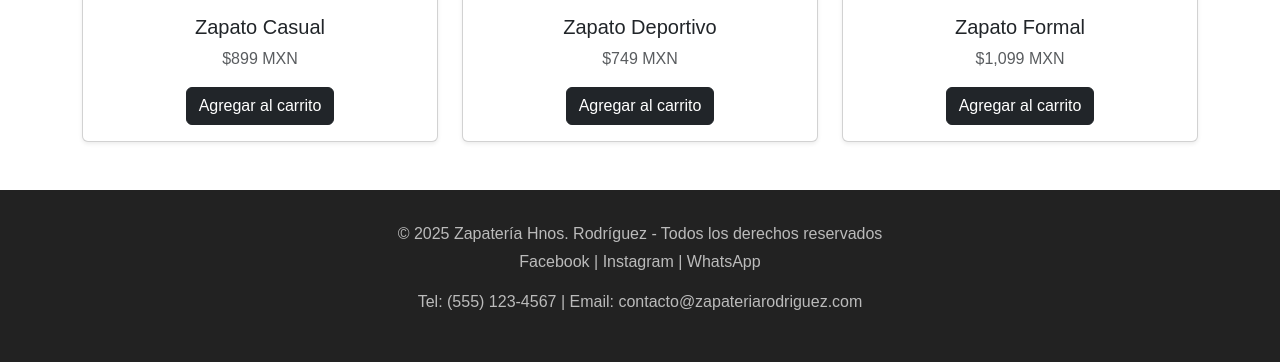
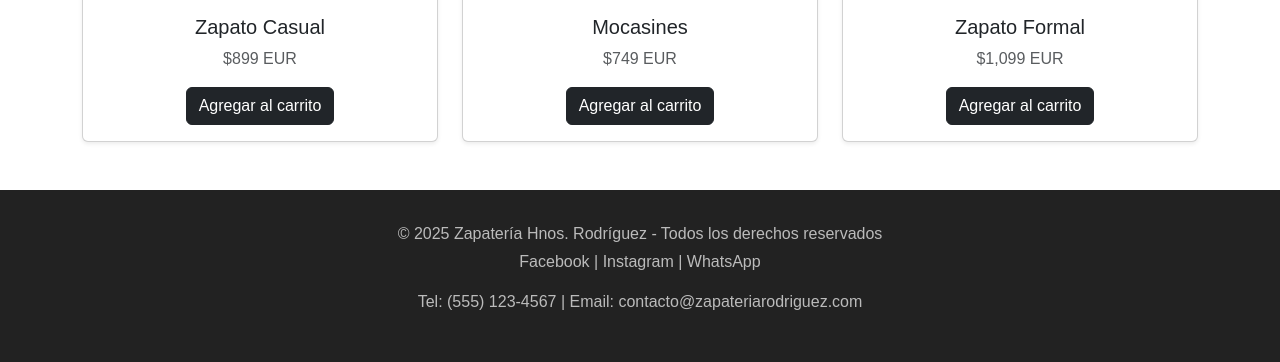
Before and after one commit to PGPI-Grupo-2-13/E-commerce-Zapateria-Hnos.-Rodriguez, a Django app: page / in a window 1280 px wide. Shown: the part 930-1292 px from the top of the page. Run offline with Django 5.2, Linux system fonts and the light colour scheme.

Commit message:
fix: vista de home arreglada en despliegue

```diff
--- a/home/templates/home.html
+++ b/home/templates/home.html
@@ -1,5 +1,6 @@
 <!DOCTYPE html>
 <html lang="es">
+
 <head>
     <meta charset="UTF-8">
     <meta name="viewport" content="width=device-width, initial-scale=1">
@@ -9,37 +10,44 @@
         body {
             font-family: "Poppins", sans-serif;
         }
+
         .navbar-brand {
             font-weight: bold;
         }
+
         .hero {
-            background: url('https://images.unsplash.com/photo-1519741497674-611481863552?auto=format&fit=crop&w=1500&q=80') center/cover no-repeat;
+            background: url('https://marfranc.com/img/cms/2024-08-23-magazine-02.png') center/cover no-repeat;
             height: 60vh;
             color: white;
             display: flex;
             align-items: center;
             justify-content: center;
             flex-direction: column;
-            text-shadow: 2px 2px 5px rgba(0,0,0,0.5);
+            text-shadow: 2px 2px 5px rgba(0, 0, 0, 0.5);
         }
+
         .product-card img {
             height: 250px;
             object-fit: cover;
         }
+
         footer {
             background-color: #222;
             color: #bbb;
             padding: 2rem 0;
         }
+
         footer a {
             color: #bbb;
             text-decoration: none;
         }
+
         footer a:hover {
             color: white;
         }
     </style>
 </head>
+
 <body>
 
     <!-- NAVBAR -->
@@ -79,10 +87,11 @@
             <!-- Producto -->
             <div class="col-md-4">
                 <div class="card product-card shadow-sm">
-                <img src="https://images.unsplash.com/photo-1528701800489-20be3c78afaa?auto=format&fit=crop&w=800&q=80" class="card-img-top" alt="Zapato 1">
+                    <img src="https://media.catchalot.es/91090-pdt_640/zapatos-clasicos-para-hombre-fluchos-f1980.jpg"
+                        alt="Zapato 1">
                     <div class="card-body text-center">
                         <h5 class="card-title">Zapato Casual</h5>
-                    <p class="card-text text-muted">$899 MXN</p>
+                        <p class="card-text text-muted">$899 EUR</p>
                         <a href="#" class="btn btn-dark">Agregar al carrito</a>
                     </div>
                 </div>
@@ -91,10 +100,11 @@
             <!-- Producto -->
             <div class="col-md-4">
                 <div class="card product-card shadow-sm">
-                <img src="https://images.unsplash.com/photo-1519741497674-611481863552?auto=format&fit=crop&w=800&q=80" class="card-img-top" alt="Zapato 2">
+                    <img src="https://encrypted-tbn0.gstatic.com/images?q=tbn:ANd9GcTnUYC5y6ktoK1hJHWQfoYrXrPHkQL7qTuHpg&s"
+                        class="card-img-top" alt="Zapato 2">
                     <div class="card-body text-center">
-                    <h5 class="card-title">Zapato Deportivo</h5>
-                    <p class="card-text text-muted">$749 MXN</p>
+                        <h5 class="card-title">Mocasines</h5>
+                        <p class="card-text text-muted">$749 EUR</p>
                         <a href="#" class="btn btn-dark">Agregar al carrito</a>
                     </div>
                 </div>
@@ -103,10 +113,11 @@
             <!-- Producto -->
             <div class="col-md-4">
                 <div class="card product-card shadow-sm">
-                <img src="https://images.unsplash.com/photo-1603808033192-082d6919d1f7?auto=format&fit=crop&w=800&q=80" class="card-img-top" alt="Zapato 3">
+                    <img src="https://encrypted-tbn0.gstatic.com/images?q=tbn:ANd9GcR0KukTPLe2Jha057JV8H3a6SofTuqwQQ0E2g&s"
+                        class="card-img-top" alt="Zapato 3">
                     <div class="card-body text-center">
                         <h5 class="card-title">Zapato Formal</h5>
-                    <p class="card-text text-muted">$1,099 MXN</p>
+                        <p class="card-text text-muted">$1,099 EUR</p>
                         <a href="#" class="btn btn-dark">Agregar al carrito</a>
                     </div>
                 </div>
@@ -129,4 +140,5 @@
 
     <script src="https://cdn.jsdelivr.net/npm/bootstrap@5.3.3/dist/js/bootstrap.bundle.min.js"></script>
 </body>
+
 </html>
```
Lines whose indentation alone changed are shown as unchanged.
